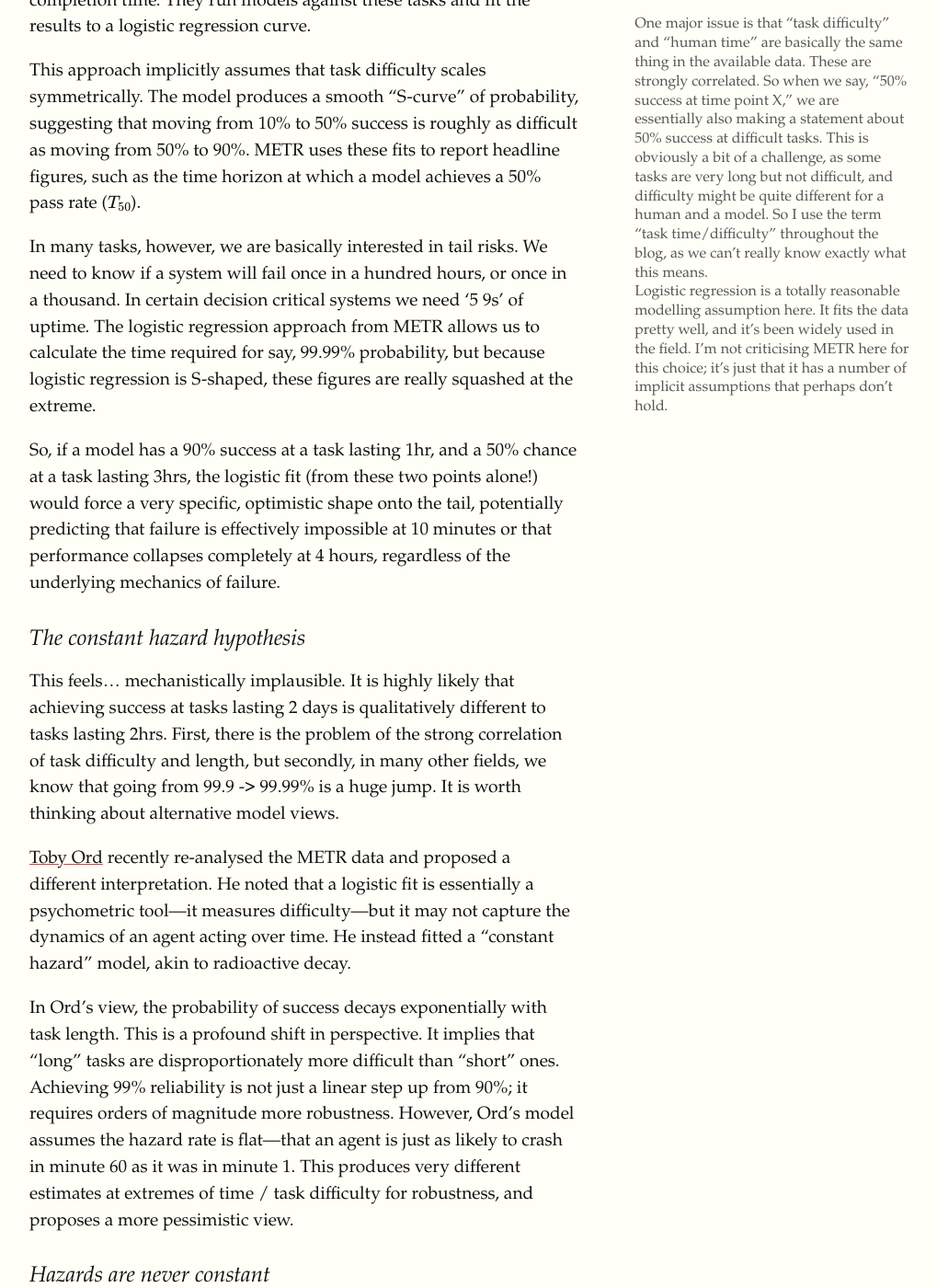
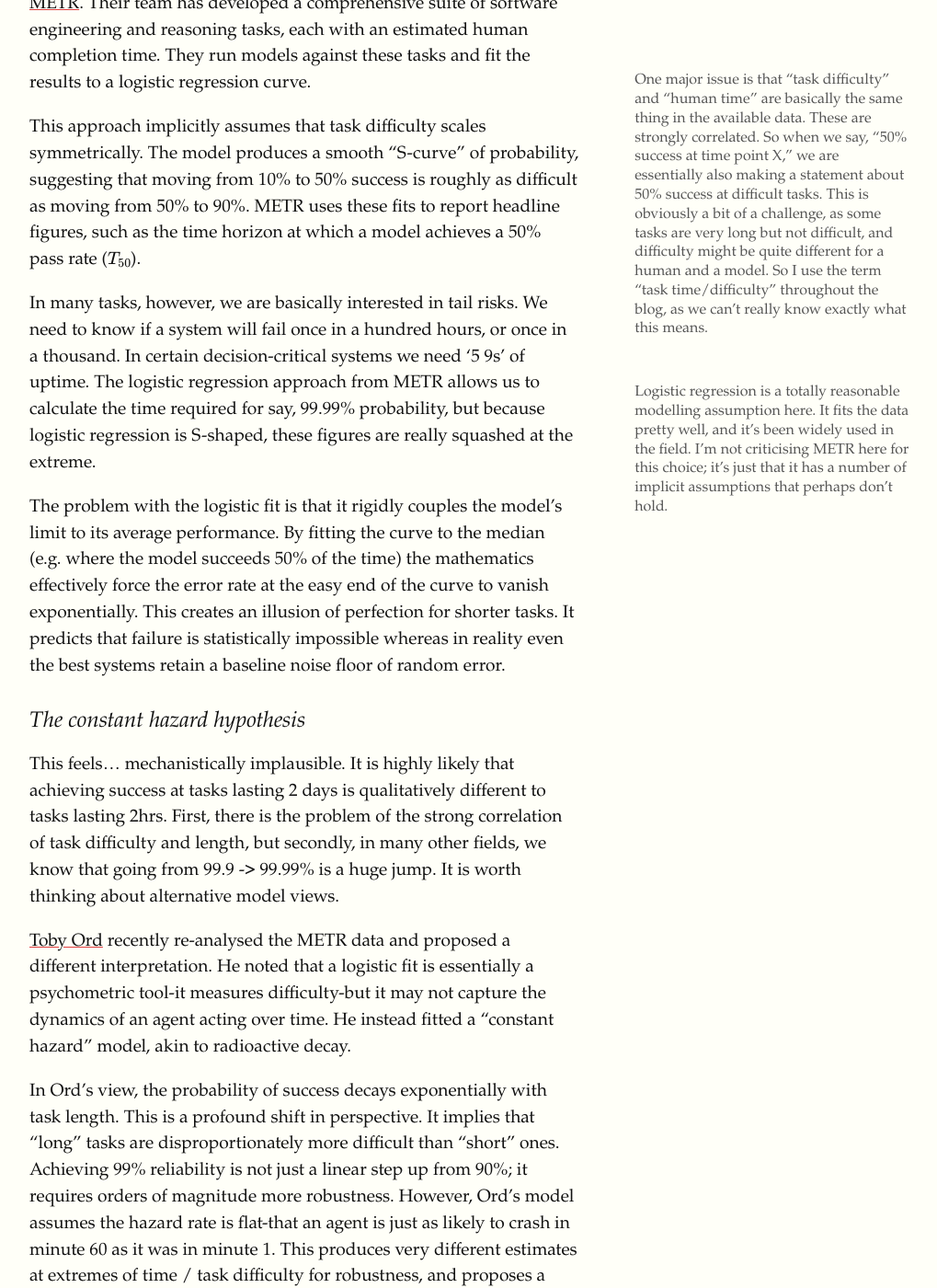
Before and after one commit to gushamilton/lab, a Jekyll site: the page built from _posts/2026-01-23-petos-paradox-ai-agents.md, in a window 1280 px wide and 1400 px high, scrolled down 1012 px. Shown: the whole window at 92% size, without its empty margins (64-1083 px from the left). Built offline with Jekyll 4.4.1, drawn with Linux system fonts in a browser that asks for light colours; some of the changed text lies outside the part shown.

Commit message:
Apply text corrections: replace logistic fit paragraph, standardize kappa, fix hyphenation, add date, remove em dashes, add gap to note

```diff
--- a/_posts/2026-01-23-petos-paradox-ai-agents.md
+++ b/_posts/2026-01-23-petos-paradox-ai-agents.md
@@ -10,57 +12,57 @@ date: 2026-01-23
 
 The (probable) solution to the paradox is that large, long-lived mammals have evolved superior error-correction mechanisms. Effectively, they have suppressed their cellular hazard rate to survive the "long task" of a multi-century life (this is very much an ongoing debate, I simplify).
 
-I believe the future of AI agents may be analogous to this paradox, or at least we can learn something from it. As we scale model size (body mass) and demand longer, autonomous task completions (lifespan), we must determine if the hazard rate of model failure remains constant or decreases. Unless larger models exhibit "Peto-like" suppression of error rates—where they become intrinsically "tougher" the longer they operate—simple scaling laws may be insufficient to achieve reliable autonomy.
+I believe the future of AI agents may be analogous to this paradox, or at least we can learn something from it. As we scale model size (body mass) and demand longer, autonomous task completions (lifespan), we must determine if the hazard rate of model failure remains constant or decreases. Unless larger models exhibit "Peto-like" suppression of error rates-where they become intrinsically "tougher" the longer they operate-simple scaling laws may be insufficient to achieve reliable autonomy.
 
 ## The current state of evaluation
 
 The current standard for measuring agentic capability comes from [METR](https://metr.org/blog/2025-03-19-measuring-ai-ability-to-complete-long-tasks/). Their team has developed a comprehensive suite of software engineering and reasoning tasks, each with an estimated human completion time. They run models against these tasks and fit the results to a logistic regression curve.<span class="sidenote">One major issue is that "task difficulty" and "human time" are basically the same thing in the available data. These are strongly correlated. So when we say, "50% success at time point X," we are essentially also making a statement about 50% success at difficult tasks. This is obviously a bit of a challenge, as some tasks are very long but not difficult, and difficulty might be quite different for a human and a model. So I use the term "task time/difficulty" throughout the blog, as we can't really know exactly what this means.</span>
 
-This approach implicitly assumes that task difficulty scales symmetrically. The model produces a smooth "S-curve" of probability, suggesting that moving from 10% to 50% success is roughly as difficult as moving from 50% to 90%. METR uses these fits to report headline figures, such as the time horizon at which a model achieves a 50% pass rate ($T_{50}$).<span class="marginnote">Logistic regression is a totally reasonable modelling assumption here. It fits the data pretty well, and it's been widely used in the field. I'm not criticising METR here for this choice; it's just that it has a number of implicit assumptions that perhaps don't hold.</span>
+This approach implicitly assumes that task difficulty scales symmetrically. The model produces a smooth "S-curve" of probability, suggesting that moving from 10% to 50% success is roughly as difficult as moving from 50% to 90%. METR uses these fits to report headline figures, such as the time horizon at which a model achieves a 50% pass rate ($T_{50}$).<span class="marginnote" style="margin-top: 3rem;">Logistic regression is a totally reasonable modelling assumption here. It fits the data pretty well, and it's been widely used in the field. I'm not criticising METR here for this choice; it's just that it has a number of implicit assumptions that perhaps don't hold.</span>
 
-In many tasks, however, we are basically interested in tail risks. We need to know if a system will fail once in a hundred hours, or once in a thousand. In certain decision critical systems we need ‘5 9s’ of uptime. The logistic regression approach from METR allows us to calculate the time required for say, 99.99% probability, but because logistic regression is S-shaped, these figures are really squashed at the extreme.
+In many tasks, however, we are basically interested in tail risks. We need to know if a system will fail once in a hundred hours, or once in a thousand. In certain decision-critical systems we need '5 9s' of uptime. The logistic regression approach from METR allows us to calculate the time required for say, 99.99% probability, but because logistic regression is S-shaped, these figures are really squashed at the extreme.
 
-So, if a model has a 90% success at a task lasting 1hr, and a 50% chance at a task lasting 3hrs, the logistic fit (from these two points alone!) would force a very specific, optimistic shape onto the tail, potentially predicting that failure is effectively impossible at 10 minutes or that performance collapses completely at 4 hours, regardless of the underlying mechanics of failure.
+The problem with the logistic fit is that it rigidly couples the model's limit to its average performance. By fitting the curve to the median (e.g. where the model succeeds 50% of the time) the mathematics effectively force the error rate at the easy end of the curve to vanish exponentially. This creates an illusion of perfection for shorter tasks. It predicts that failure is statistically impossible whereas in reality even the best systems retain a baseline noise floor of random error.
 
 ## The constant hazard hypothesis
 
 This feels… mechanistically implausible. It is highly likely that achieving success at tasks lasting 2 days is qualitatively different to tasks lasting 2hrs. First, there is the problem of the strong correlation of task difficulty and length, but secondly, in many other fields, we know that going from 99.9 -> 99.99% is a huge jump. It is worth thinking about alternative model views.
 
-[Toby Ord](https://tobyord.com/half-life) recently re-analysed the METR data and proposed a different interpretation. He noted that a logistic fit is essentially a psychometric tool—it measures difficulty—but it may not capture the dynamics of an agent acting over time. He instead fitted a "constant hazard" model, akin to radioactive decay.
+[Toby Ord](https://tobyord.com/half-life) recently re-analysed the METR data and proposed a different interpretation. He noted that a logistic fit is essentially a psychometric tool-it measures difficulty-but it may not capture the dynamics of an agent acting over time. He instead fitted a "constant hazard" model, akin to radioactive decay.
 
-In Ord’s view, the probability of success decays exponentially with task length. This is a profound shift in perspective. It implies that "long" tasks are disproportionately more difficult than "short" ones. Achieving 99% reliability is not just a linear step up from 90%; it requires orders of magnitude more robustness. However, Ord’s model assumes the hazard rate is flat—that an agent is just as likely to crash in minute 60 as it was in minute 1. This produces very different estimates at extremes of time / task difficulty for robustness, and proposes a more pessimistic view.
+In Ord’s view, the probability of success decays exponentially with task length. This is a profound shift in perspective. It implies that "long" tasks are disproportionately more difficult than "short" ones. Achieving 99% reliability is not just a linear step up from 90%; it requires orders of magnitude more robustness. However, Ord’s model assumes the hazard rate is flat-that an agent is just as likely to crash in minute 60 as it was in minute 1. This produces very different estimates at extremes of time / task difficulty for robustness, and proposes a more pessimistic view.
 
 ## Hazards are never constant
 
 This also feels slightly implausible. In many other fields, hazards are not at all proportional. If we go back to Peto’s paradox: we know that between species, hazards are not proportional, and we also know from life, that people are much more likely to die in infancy, then if they survive, they have a long period of very low hazard until they get old.<span class="sidenote">This has been shown in a neat paper recently by [Judith Glynn and Paul Moss](https://www.nature.com/articles/s41597-020-00668-y) reviewing a bunch of historic data across a wide range of infections: nearly all infection appears to have a J-shaped curve with mortality.</span>
 
-This is in fact very easy to model. We can model with the Weibull distribution, which allows the risk to change over time. This introduces a shape parameter, $k$, alongside lambda ($\lambda$), the scale parameter. Lambda represents the average hazard or basic error rate. However, $k$ modifies the error rate over time.
+This is in fact very easy to model. We can model with the Weibull distribution, which allows the risk to change over time. This introduces a shape parameter, $\kappa$, alongside lambda ($\lambda$), the scale parameter. Lambda represents the average hazard or basic error rate. However, $\kappa$ modifies the error rate over time.
 
-• If $k > 1$, you have a "wearing out" process (like a car part).
+• If $\kappa > 1$, you have a "wearing out" process (like a car part).
 
-• If $k < 1$, you have a decreasing hazard sometimes called the "Lindy Effect" or "infant mortality". This represents a system where survival implies robustness: if you haven't failed yet, you probably won't.<span class="sidenote">Of course you can even model more complex things, with hazard being related to some function of time, if wanted.</span>
+• If $\kappa < 1$, you have a decreasing hazard sometimes called the "Lindy Effect" or "infant mortality". This represents a system where survival implies robustness: if you haven't failed yet, you probably won't.<span class="sidenote">Of course you can even model more complex things, with hazard being related to some function of time, if wanted.</span>
 
 This feels, to me, like a more reasonable mechanistic vision for how agentic tasks might work, so I re-ran the METR dataset using these survival models to see if our frontier models are showing any signs of this "Peto-like" robustness.
 
 ## Methods and results
 
-I fitted two parametric survival models—logistic and Weibull—to the task data for frontier models released. I used Bayesian Information Criterion (BIC) to compare the fits and validated the findings using a hierarchical Bayesian model to estimate the posterior distributions of the parameters. All the code is [here](https://github.com/gushamilton). There are a bunch of secondary analyses.
+I fitted two parametric survival models-logistic and Weibull-to the task data for frontier models released. I used Bayesian Information Criterion (BIC) to compare the fits and validated the findings using a hierarchical Bayesian model to estimate the posterior distributions of the parameters. All the code is [here](https://github.com/gushamilton). There are a bunch of secondary analyses.
 
 There are three major findings.
 
-The first interesting finding is that for all tested models (and humans), Kappa was below 1, suggesting that over time, hazards reduce. That is – we see a Lindy type effect. Models don’t accumulate errors and get worse; in fact they get better over time. This is really reassuring from a long term agentic model picture, and suggests that success is being driven by overcoming issues over time.
+The first interesting finding is that for all tested models (and humans), $\kappa$ was below 1, suggesting that over time, hazards reduce. That is – we see a Lindy type effect. Models don't accumulate errors and get worse; in fact they get better over time. This is really reassuring from a long term agentic model picture, and suggests that success is being driven by overcoming issues over time.
 
-<span class="marginnote">Figure 1: This figure shows the calculated K for each model, with methodology in the GitHub repo. All are below 1, suggesting that over time, the hazard decreases. CI’s are via bootstrapping individual samples (task level bootstrapping was similar). The GPT-2 results are probably not interpretable.</span>
+<span class="marginnote">Figure 1: This figure shows the calculated $\kappa$ for each model, with methodology in the GitHub repo. All are below 1, suggesting that over time, the hazard decreases. CI's are via bootstrapping individual samples (task level bootstrapping was similar). The GPT-2 results are probably not interpretable.</span>
 ![Figure 1: Weibull K by Model]({{ '/assets/images/Figure1.png' | relative_url }})
 
-Second, there is a distinct gap between human and artificial reliability. When fitted to the same data, humans exhibit a Weibull shape parameter of approximately $k=0.37$, while SOTA models cluster between $0.6$ and $0.9$. This suggests that humans possess a much more rapidly decreasing hazard rate; if a human understands a task well enough to survive the first few minutes, they rarely fail later. AI models, by contrast, maintain a higher background rate of random failure throughout the task. While scaling has improved their speed (median time), it has not yet fundamentally altered their reliability architecture to drop this error rate.
+Second, there is a distinct gap between human and artificial reliability. When fitted to the same data, humans exhibit a Weibull shape parameter of approximately $\kappa=0.37$, while SOTA models cluster between $0.6$ and $0.9$. This suggests that humans possess a much more rapidly decreasing hazard rate; if a human understands a task well enough to survive the first few minutes, they rarely fail later. AI models, by contrast, maintain a higher background rate of random failure throughout the task. While scaling has improved their speed (median time), it has not yet fundamentally altered their reliability architecture to drop this error rate.
 
-In fact, there is no correlation between model size and $k$ at all, although lambda clearly decreases with larger, more powerful models. So basically, larger models exhibit lower error rates, but they don’t seem to intrinsically get better over time, like humans do.
+In fact, there is no correlation between model size and $\kappa$ at all, although lambda clearly decreases with larger, more powerful models. So basically, larger models exhibit lower error rates, but they don't seem to intrinsically get better over time, like humans do.
 
 <span class="marginnote">Figure 2: Lambda: i.e. hazard rate for each model. Humans are the best (lowest hazard), but the frontier models have orders of magnitude lower hazard than the older models.</span>
 ![Figure 2: Lambda by Model]({{ '/assets/images/Figure2.png' | relative_url }})
 
-<span class="marginnote">Figure 3: Although overall hazard drops with accuracy of the model, K doesn't appear to correlate strongly. This is a bit weird!</span>
+<span class="marginnote">Figure 3: Although overall hazard drops with accuracy of the model, $\kappa$ doesn't appear to correlate strongly. This is a bit weird!</span>
 ![Figure 3: Hazard vs Accuracy]({{ '/assets/images/Figure3.png' | relative_url }})
 
 <span class="sidenote">It’s important to recognise that we are estimating two correlated parameters here, with limited data. The potential for overfitting is high. I did a number of things to avoid this, but I think we have to acknowledge that these estimates are based on limited data, particularly for earlier models that just fail right at the start.</span>
@@ -93,7 +95,7 @@ Perhaps the important point is that we simply do not have enough long-duration d
 
 Well, firstly, it means that we don’t have enough data to know what the true model of task failure, and given we are less able to have priors on why agents fail like we have in biological data, we should be agnostic about predictions around longer times. It seems to me that the Weibull fit is a more natural explanation of agentic failure than a simple logistic one, although the data fits logistic marginally better. To really test these, we need to have data over a much longer period of time / task difficulty, where the models will diverge.
 
-Secondly, if the reported estimates I present are real, the real path to agentic success will not necessarily be in reducing the constant hazard (that seems easy enough, bigger models!), but in training models to reduce their hazard over time, like humans. The human $k$ is still quite substantially smaller than the models tested by METR at that time, and there was little apparent association between model size and $k$.<span class="sidenote">We should be cautious here. Limited data on smaller models that failed a lot means model fits are a bit dodgy. I don’t think we can overinterpret this.</span>
+Secondly, if the reported estimates I present are real, the real path to agentic success will not necessarily be in reducing the constant hazard (that seems easy enough, bigger models!), but in training models to reduce their hazard over time, like humans. The human $\kappa$ is still quite substantially smaller than the models tested by METR at that time, and there was little apparent association between model size and $\kappa$.<span class="sidenote">We should be cautious here. Limited data on smaller models that failed a lot means model fits are a bit dodgy. I don't think we can overinterpret this.</span>
 
 Finally, and this is a point well made by others, but highlighted by this data: we should be sceptical of any model that makes the assumption that the median is like the tails. This is not true in many fields and is actually a very strong assumption. The Weibull fits I present show vastly different estimates for tasks that are extremely long/difficult. I am not suggesting these are right, but I am pretty confident in this case that the tails are likely to be quite different, and that modelling this differently will give quite different answers.
 
```
Also changed, not shown: other parts of _posts/2026-01-23-petos-paradox-ai-agents.md (+2 -0 lines).
